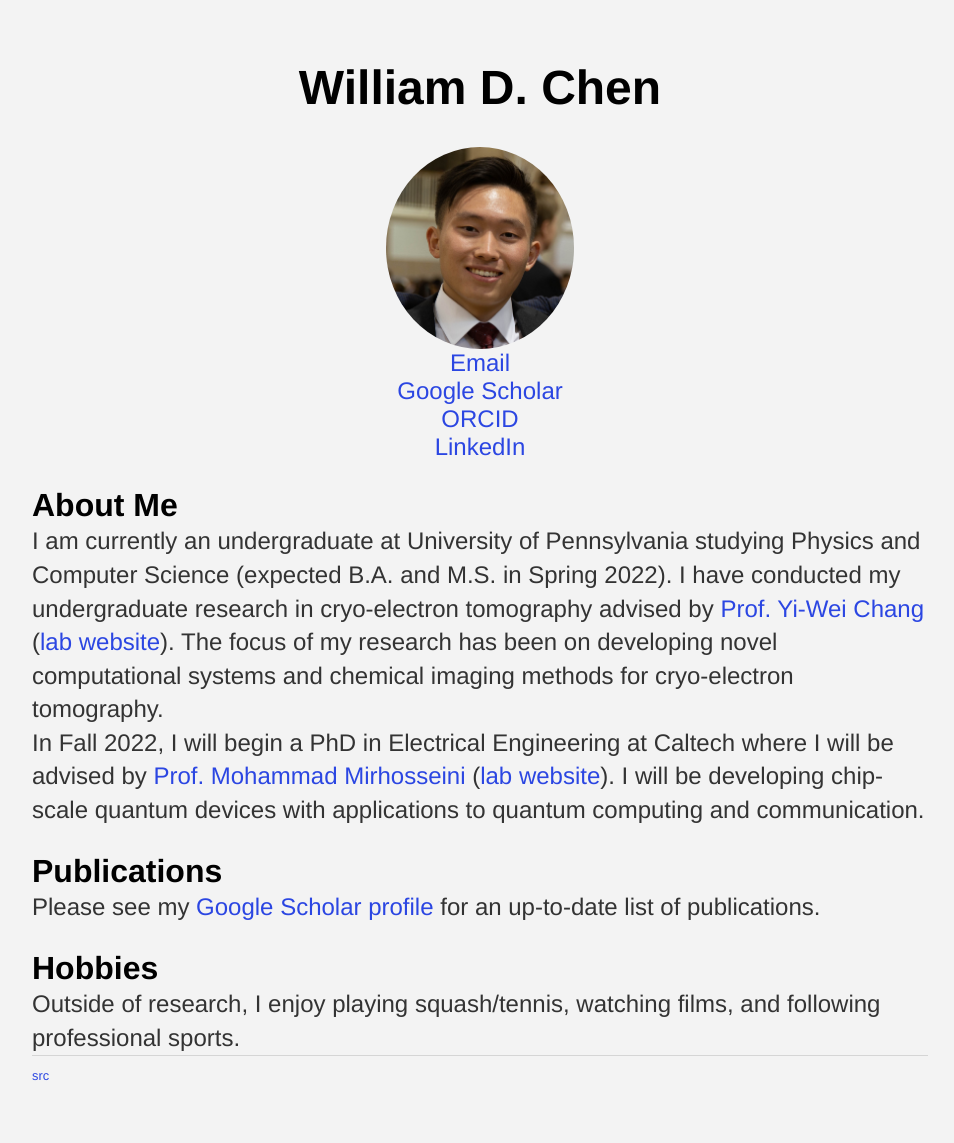
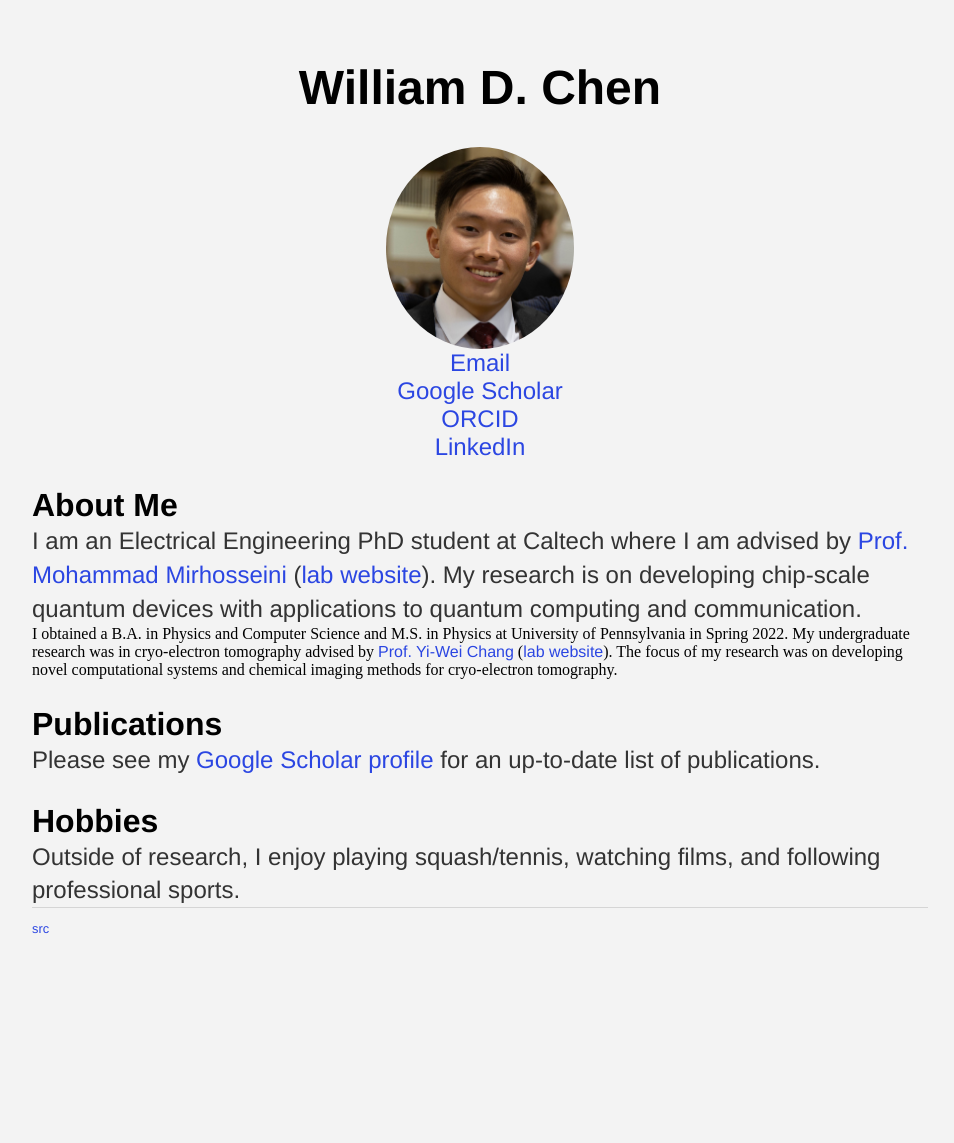
Before and after one commit to bchen00/bchen00.github.io, a Jekyll site: the page built from index.html, in a window 1280 px wide. Shown: the whole page, without its empty margins (160-1114 px from the left). Built offline with Jekyll 4.4.1, drawn with Linux system fonts in a browser that asks for light colours; after the commit the page ends 996 px from its top, so only the background shows below that.

Commit message:
Update index.html

```diff
--- a/index.html
+++ b/index.html
@@ -19,14 +19,13 @@ title: William D. Chen
 
 	<h2>About Me</h2>
 	<p>
-		I am currently an undergraduate at University of Pennsylvania studying Physics and Computer Science (expected B.A. and M.S. in Spring 2022).
-		I have conducted my undergraduate research in cryo-electron tomography advised by <a href="https://www.med.upenn.edu/apps/faculty/index.php/g275/p9162152">Prof. Yi-Wei Chang</a> (<a href="https://www.yiweichanglab.org/">lab website</a>).
-		The focus of my research has been on developing novel computational systems and chemical imaging methods for cryo-electron tomography.
+		I am an Electrical Engineering PhD student at Caltech where I am advised by <a href="https://ee.caltech.edu/people/mohmir">Prof. Mohammad Mirhosseini</a> (<a href="https://qubit.caltech.edu/">lab website</a>).
+		My research is on developing chip-scale quantum devices with applications to quantum computing and communication.
 	</p>
+		I obtained a B.A. in Physics and Computer Science and M.S. in Physics at University of Pennsylvania in Spring 2022. My undergraduate research was in cryo-electron tomography advised by <a href="https://www.med.upenn.edu/apps/faculty/index.php/g275/p9162152">Prof. Yi-Wei Chang</a> (<a href="https://www.yiweichanglab.org/">lab website</a>).
+		The focus of my research was on developing novel computational systems and chemical imaging methods for cryo-electron tomography.
+	<p>
 
-	<p>
-		In Fall 2022, I will begin a PhD in Electrical Engineering at Caltech where I will be advised by <a href="https://ee.caltech.edu/people/mohmir">Prof. Mohammad Mirhosseini</a> (<a href="https://qubit.caltech.edu/">lab website</a>).
-		I will be developing chip-scale quantum devices with applications to quantum computing and communication.
 	</p>
 
 	<h2>Publications</h2>
```
